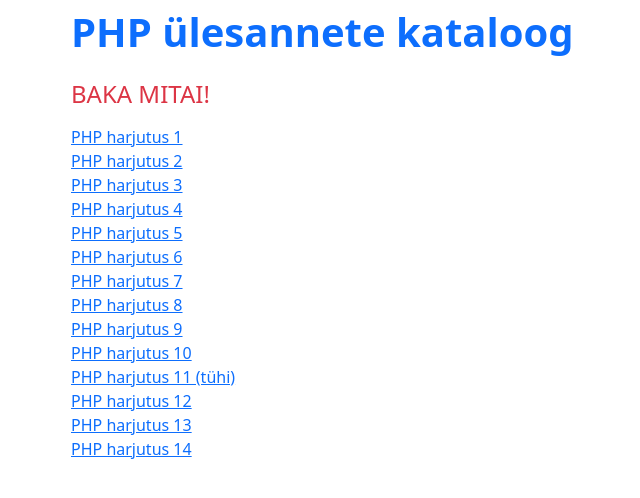
After one commit to styrbbb/PHP, a PHP site: page / in a window 1280 px wide. The commit adds this page. Shown: the top 498 px of the page, without its empty margins (19-659 px from the left). Run offline with PHP 8.4, Linux system fonts and the light colour scheme.

Commit message:
PHP 4-14

```diff
--- a/h13.php
+++ b/h13.php
@@ -19,7 +19,7 @@
         <?php
         /*  Harjutus 13
             Thorian Perk
-            30.04.2024
+            21.05.2024
         */
 
 
--- a/h14.php
+++ b/h14.php
@@ -2,7 +2,7 @@
 <html lang="et">
 
 <head>
-    <title>Harjutus 13</title>
+    <title>Harjutus 14</title>
     <meta charset="utf-8" />
     <meta name="viewport" content="width=device-width, initial-scale=1, shrink-to-fit=no" />
 
@@ -19,7 +19,7 @@
         <?php
         /*  Harjutus 14
             Thorian Perk
-            02.05.2024
+            22.05.2024
         */
 
             $kataloog = 'h14p';
--- a/h4.php
+++ b/h4.php
@@ -110,7 +110,7 @@
 
         }
 
-        echo "<img height='100' src='$pilt'>";
+        echo "<img height='100' src='$pilt'>"; //Läheb ära kui kuvab ruudu või ristküliku pildi.
         echo "<br>";
         echo "<br>";
         echo "<br>";
--- /dev/null
+++ b/index.php
@@ -0,0 +1,102 @@
+<!doctype html>
+<html lang="et">
+
+<head>
+    <title>PHP</title>
+    <meta charset="utf-8" />
+    <meta name="viewport" content="width=device-width, initial-scale=1, shrink-to-fit=no" />
+
+    <!-- Bootstrap CSS v5.2.1 -->
+    <link href="https://cdn.jsdelivr.net/npm/bootstrap@5.3.2/dist/css/bootstrap.min.css" rel="stylesheet"
+        integrity="sha384-T3c6CoIi6uLrA9TneNEoa7RxnatzjcDSCmG1MXxSR1GAsXEV/Dwwykc2MPK8M2HN" crossorigin="anonymous" />
+</head>
+
+<body>
+    <div class="container">
+    <h1 class="text-primary fs-1 fw-bold mx-auto p-2"> PHP ülesannete kataloog</h1>
+    <h4 class="text-danger mx-auto p-2"> BAKA MITAI! </h4>
+    <a class="mx-auto p-2" href="?page=h1">PHP harjutus 1</a><br>
+    <a class="mx-auto p-2" href="?page=h2">PHP harjutus 2</a><br>
+    <a class="mx-auto p-2" href="?page=h3">PHP harjutus 3</a><br>
+    <a class="mx-auto p-2" href="?page=h4">PHP harjutus 4</a><br>
+    <a class="mx-auto p-2" href="?page=h5">PHP harjutus 5</a><br>
+    <a class="mx-auto p-2" href="?page=h6">PHP harjutus 6</a><br>
+    <a class="mx-auto p-2" href="?page=h7">PHP harjutus 7</a><br>
+    <a class="mx-auto p-2" href="?page=h8">PHP harjutus 8</a><br>
+    <a class="mx-auto p-2" href="?page=h9">PHP harjutus 9</a><br>
+    <a class="mx-auto p-2" href="?page=h10">PHP harjutus 10</a><br>
+    <a class="mx-auto p-2" href="?page=h11">PHP harjutus 11 (tühi) </a><br>
+    <a class="mx-auto p-2" href="?page=h12">PHP harjutus 12</a><br>
+    <a class="mx-auto p-2" href="?page=h13">PHP harjutus 13</a><br>
+    <a class="mx-auto p-2" href="?page=h14">PHP harjutus 14</a><br>
+
+    <?php
+        // Kontrolli, kas linkidele vajutati
+        if(isset($_GET['page'])) {
+            // Määra sihtfaili asukoht vastavalt linkile
+            switch($_GET['page']) {
+                case 'h1':
+                    $target_file = 'h1.php';
+                    break;
+                case 'h2':
+                    $target_file = 'h2.php';
+                    break;
+                case 'h3':
+                    $target_file = 'h3.php';
+                    break;
+                case 'h4':
+                    $target_file = 'h4.php';
+                    break;
+                case 'h5':
+                    $target_file = 'h5.php';
+                    break;
+                case 'h6':
+                    $target_file = 'h6.php';
+                    break;
+                case 'h7':
+                    $target_file = 'h7.php';
+                    break;
+                case 'h8':
+                    $target_file = 'h8.php';
+                    break;
+                case 'h9':
+                    $target_file = 'h9.php';
+                    break;
+                case 'h10':
+                    $target_file = 'h10/index.php';
+                    break;
+                case 'h11':
+                    $target_file = 'h11.php';
+                    break;
+                case 'h12':
+                    $target_file = 'h12.php';
+                    break;
+                case 'h13':
+                    $target_file = 'h13.php';
+                    break;
+                case 'h14':
+                    $target_file = 'h14.php';
+                    break;
+                // Lisage rohkem juhtumeid vastavalt oma failide arvule
+                default:
+                    $target_file = 'index.php'; // Vaikimisi suunatakse tagasi avalehele
+                    break;
+            }
+
+            // Suuna kasutaja sihtfaili
+            header("Location: $target_file");
+            exit();
+        }
+    ?>
+
+
+
+
+
+    </div>
+
+    <script src="https://cdn.jsdelivr.net/npm/bootstrap@5.3.2/dist/js/bootstrap.min.js"
+        integrity="sha384-BBtl+eGJRgqQAUMxJ7pMwbEyER4l1g+O15P+16Ep7Q9Q+zqX6gSbd85u4mG4QzX+"
+        crossorigin="anonymous"></script>
+</body>
+</html>
```
Also changed, not shown: failid/181.jpg (added), failid/adr.jpg (added), failid/ihaveaplan.jpg (added).
